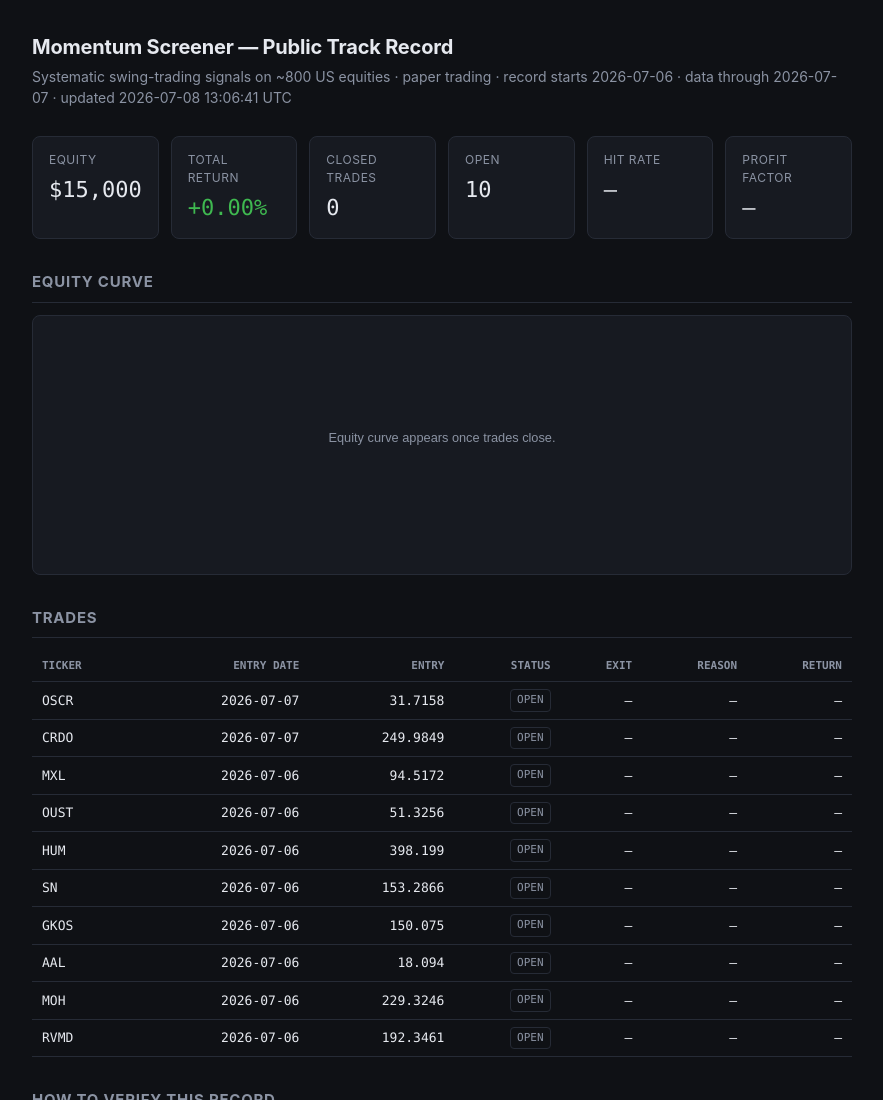
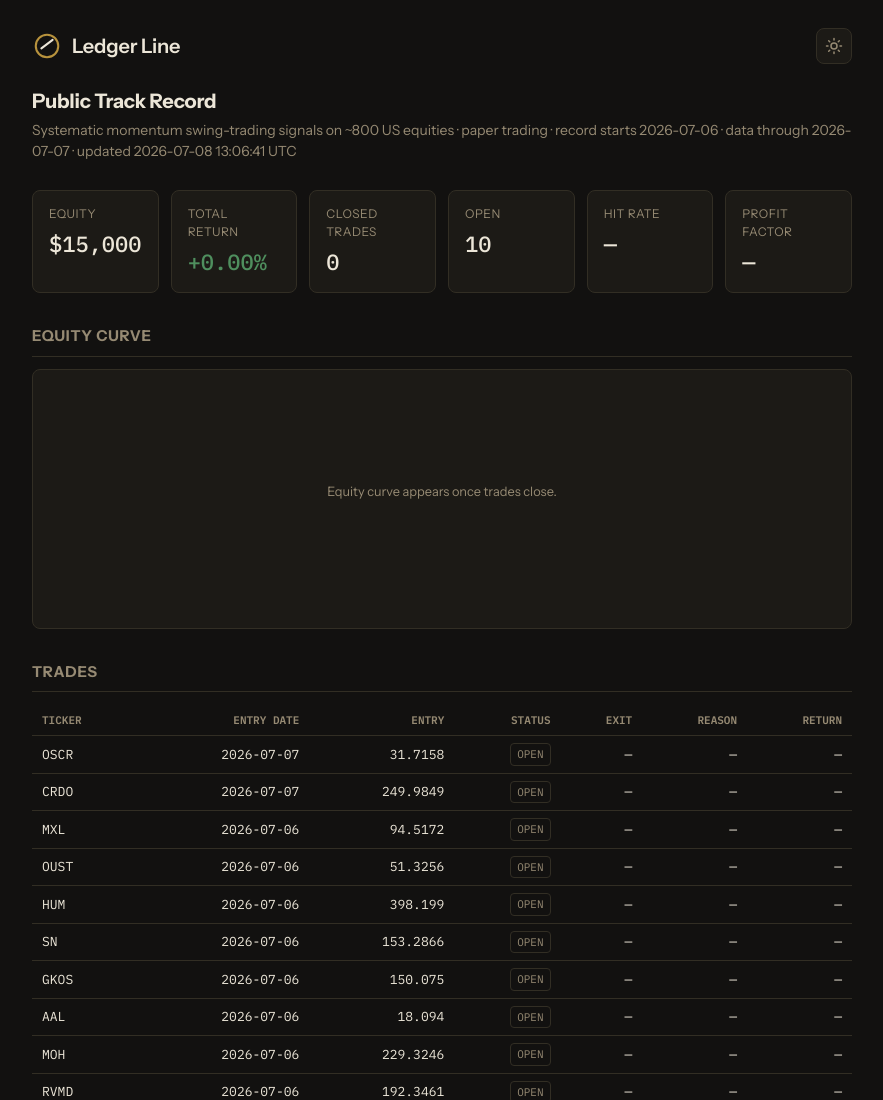
Before and after one commit to Hrh0020/momentum-track-record, a plain HTML site: page index.html in a window 1280 px wide. Shown: the top 1100 px of the page, without its empty margins (198-1081 px from the left). Drawn offline with Linux system fonts and the light colour scheme.

Commit message:
Apply Ledger Line brand to the track-record page (#4)
Restyles index.html per the design handoff (antique-brass direction):

- Color tokens (§7a): dark palette as :root default + sand palette under
  [data-theme="sand"]; --accent is per-ground (#B8933D dark / #93701F sand).
- Type (§7b): Instrument Sans (variable) + IBM Plex Mono, self-hosted
  woff2 (latin subset) under assets/fonts — no CDN, Pages stays
  dependency-free.
- Brand assets: logo mark/lockup, favicons (svg/32/180/512), OG card.
- Header: Ledger Line logo lockup + a dark/sand theme toggle (dark
  default, choice persisted in localStorage, no-FOUC pre-paint script).
- SEO/social: title, description, Open Graph + Twitter card meta.

Token/asset swap only — layout, structure, and all data-rendering logic
(stats, equity curve, trades, verify box, empty states) unchanged.
Verified in Chromium: both themes render, data loads, no console errors.


Claude-Session: https://claude.ai/code/session_01TkPa6SeJ3XPvAxsDTcZFii

Co-authored-by: Claude <noreply@anthropic.com>

```diff
--- a/index.html
+++ b/index.html
@@ -1,31 +1,83 @@
 <!DOCTYPE html>
 <!--
-  Public track-record page. Static — fetches track_record.json (written by
-  scripts/publish_track_record.py) at load. No build step, no dependencies;
-  serves as-is on GitHub Pages. Intentionally plain: this is a functional
-  placeholder, not a brand. Restyle later via the CSS variables below.
+  Ledger Line — public track-record page. Static: fetches track_record.json
+  (written by scripts/publish_track_record.py) at load. No build step, no
+  external dependencies — self-hosted fonts + inline assets, serves as-is on
+  GitHub Pages. Brand: "antique brass", dark default + sand toggle.
+  Theme tokens live in the :root / :root[data-theme="sand"] blocks below.
 -->
 <html lang="en">
 <head>
 <meta charset="utf-8">
 <meta name="viewport" content="width=device-width, initial-scale=1">
-<title>Momentum Screener — Public Track Record</title>
+<title>Ledger Line — Public Track Record</title>
+<meta name="description" content="Ledger Line — an automated, publicly auditable momentum swing-trading track record on ~800 US equities. Every signal is timestamped and published before its outcome is known. Paper trading.">
+
+<link rel="icon" href="assets/favicon.svg" type="image/svg+xml">
+<link rel="icon" href="assets/favicon-32.png" sizes="32x32" type="image/png">
+<link rel="apple-touch-icon" href="assets/favicon-180.png">
+
+<meta property="og:type" content="website">
+<meta property="og:title" content="Ledger Line — Proof you can check">
+<meta property="og:description" content="An automated, publicly auditable momentum track record. Every signal is timestamped and published before its outcome is known.">
+<meta property="og:image" content="assets/og-card.png">
+<meta name="twitter:card" content="summary_large_image">
+<meta name="twitter:title" content="Ledger Line — Proof you can check">
+<meta name="twitter:description" content="An automated, publicly auditable momentum track record. Every signal published before its outcome is known.">
+<meta name="twitter:image" content="assets/og-card.png">
+
+<!-- Set theme before paint to avoid a flash for sand-mode visitors. Default: dark. -->
+<script>
+  (function(){ try { if (localStorage.getItem('ll-theme') === 'sand')
+    document.documentElement.setAttribute('data-theme','sand'); } catch(e){} })();
+</script>
+
 <style>
+  /* Self-hosted fonts — no CDN, page stays dependency-free on Pages. */
+  @font-face { font-family:'Instrument Sans'; font-style:normal; font-weight:400 700; font-display:swap; src:url(assets/fonts/instrumentsans-var.woff2) format('woff2'); }
+  @font-face { font-family:'IBM Plex Mono'; font-style:normal; font-weight:400; font-display:swap; src:url(assets/fonts/ibmplexmono-400.woff2) format('woff2'); }
+  @font-face { font-family:'IBM Plex Mono'; font-style:normal; font-weight:500; font-display:swap; src:url(assets/fonts/ibmplexmono-500.woff2) format('woff2'); }
+  @font-face { font-family:'IBM Plex Mono'; font-style:normal; font-weight:600; font-display:swap; src:url(assets/fonts/ibmplexmono-600.woff2) format('woff2'); }
+
+  /* DARK (default) — antique brass on near-black. */
   :root {
-    --bg: #0f1115; --panel: #171a21; --border: #262b36;
-    --text: #e6e9ef; --muted: #8b93a3; --pos: #3fb950; --neg: #f85149; --accent: #58a6ff;
-    --mono: ui-monospace, "SF Mono", Menlo, Consolas, monospace;
-    --sans: -apple-system, BlinkMacSystemFont, "Segoe UI", Roboto, sans-serif;
+    --bg: #121110; --panel: #1C1A16; --border: #322E24;
+    --text: #ECE6D8; --muted: #968A73; --accent: #B8933D; --pos: #4F8F5E; --neg: #C1443A;
+    --mono: "IBM Plex Mono", ui-monospace, "SF Mono", Menlo, Consolas, monospace;
+    --sans: "Instrument Sans", -apple-system, BlinkMacSystemFont, "Segoe UI", Roboto, sans-serif;
   }
+  /* SAND / LIGHT — brass darkened for AA contrast on the warm ground. */
+  :root[data-theme="sand"] {
+    --bg: #F5F0E6; --panel: #EBE3D2; --border: #DACCB0;
+    --text: #262019; --muted: #8D8272; --accent: #93701F; --pos: #3F7A4E; --neg: #B23A31;
+  }
+
   * { box-sizing: border-box; }
-  body { margin: 0; background: var(--bg); color: var(--text); font-family: var(--sans); line-height: 1.5; }
-  .wrap { max-width: 860px; margin: 0 auto; padding: 32px 20px 80px; }
-  header h1 { font-size: 20px; margin: 0 0 4px; letter-spacing: -0.01em; }
-  header .sub { color: var(--muted); font-size: 14px; }
+  body { margin: 0; background: var(--bg); color: var(--text); font-family: var(--sans);
+         line-height: 1.5; transition: background-color .2s ease, color .2s ease; }
+  .wrap { max-width: 860px; margin: 0 auto; padding: 28px 20px 80px; }
+
+  /* Header / brand */
+  .brand { display: flex; align-items: center; justify-content: space-between; gap: 12px; }
+  .logo { display: inline-flex; align-items: center; gap: 10px; text-decoration: none; color: var(--text); }
+  .logo svg { display: block; }
+  .wordmark { font-size: 20px; font-weight: 600; letter-spacing: -0.01em; }
+  .theme-toggle { background: var(--panel); border: 1px solid var(--border); color: var(--muted);
+    border-radius: 8px; width: 36px; height: 36px; cursor: pointer; display: inline-flex;
+    align-items: center; justify-content: center; padding: 0; transition: color .15s, border-color .15s; }
+  .theme-toggle:hover { color: var(--text); border-color: var(--muted); }
+  .theme-toggle svg { width: 18px; height: 18px; }
+  .theme-toggle .moon { display: none; }
+  :root[data-theme="sand"] .theme-toggle .sun { display: none; }
+  :root[data-theme="sand"] .theme-toggle .moon { display: inline; }
+
+  .page-title { font-size: 20px; margin: 22px 0 4px; letter-spacing: -0.01em; }
+  .sub { color: var(--muted); font-size: 14px; }
+
   .stats { display: grid; grid-template-columns: repeat(auto-fit, minmax(120px, 1fr)); gap: 12px; margin: 28px 0; }
   .stat { background: var(--panel); border: 1px solid var(--border); border-radius: 8px; padding: 14px 16px; }
   .stat .label { color: var(--muted); font-size: 12px; text-transform: uppercase; letter-spacing: 0.04em; }
-  .stat .value { font-family: var(--mono); font-size: 22px; margin-top: 4px; }
+  .stat .value { font-family: var(--mono); font-size: 22px; font-weight: 500; margin-top: 4px; }
   .pos { color: var(--pos); } .neg { color: var(--neg); }
   section { margin-top: 32px; }
   h2 { font-size: 15px; text-transform: uppercase; letter-spacing: 0.05em; color: var(--muted); border-bottom: 1px solid var(--border); padding-bottom: 8px; }
@@ -44,8 +96,27 @@
 <body>
 <div class="wrap">
   <header>
-    <h1>Momentum Screener — Public Track Record</h1>
-    <div class="sub">Systematic swing-trading signals on ~800 US equities · paper trading · <span id="asof">—</span></div>
+    <div class="brand">
+      <a class="logo" href="./" aria-label="Ledger Line home">
+        <svg width="30" height="30" viewBox="0 0 32 32" role="img" aria-hidden="true">
+          <circle cx="16" cy="16" r="12" fill="none" stroke="var(--accent)" stroke-width="2.2"/>
+          <line x1="10" y1="18.5" x2="22" y2="9.5" stroke="var(--text)" stroke-width="2.2" stroke-linecap="round"/>
+        </svg>
+        <span class="wordmark">Ledger Line</span>
+      </a>
+      <button id="theme-toggle" class="theme-toggle" type="button" aria-label="Toggle light and dark theme" title="Toggle light / dark">
+        <svg class="sun" viewBox="0 0 24 24" fill="none" stroke="currentColor" stroke-width="2" stroke-linecap="round">
+          <circle cx="12" cy="12" r="4"/>
+          <path d="M12 2v2M12 20v2M4.9 4.9l1.4 1.4M17.7 17.7l1.4 1.4M2 12h2M20 12h2M4.9 19.1l1.4-1.4M17.7 6.3l1.4-1.4"/>
+        </svg>
+        <svg class="moon" viewBox="0 0 24 24" fill="none" stroke="currentColor" stroke-width="2" stroke-linecap="round" stroke-linejoin="round">
+          <path d="M21 12.8A9 9 0 1 1 11.2 3a7 7 0 0 0 9.8 9.8z"/>
+        </svg>
+      </button>
+    </div>
+
+    <h1 class="page-title">Public Track Record</h1>
+    <div class="sub">Systematic momentum swing-trading signals on ~800 US equities · paper trading · <span id="asof">—</span></div>
   </header>
 
   <div class="stats" id="stats"></div>
@@ -76,6 +147,17 @@
 <script>
 const REPO_COMMITS_URL = "https://github.com/Hrh0020/momentum-track-record/commits/main";
 
+// Theme toggle — dark default, sand persisted in localStorage.
+(function(){
+  const btn = document.getElementById("theme-toggle");
+  btn.addEventListener("click", function(){
+    const sand = document.documentElement.getAttribute("data-theme") === "sand";
+    if (sand) { document.documentElement.removeAttribute("data-theme"); try { localStorage.setItem("ll-theme","dark"); } catch(e){} }
+    else { document.documentElement.setAttribute("data-theme","sand"); try { localStorage.setItem("ll-theme","sand"); } catch(e){} }
+  });
+})();
+
+function cssVar(name) { return getComputedStyle(document.documentElement).getPropertyValue(name).trim(); }
 function fmtPct(v) { return (v == null) ? "—" : (v >= 0 ? "+" : "") + v.toFixed(2) + "%"; }
 function cls(v) { return v == null ? "" : (v >= 0 ? "pos" : "neg"); }
 
@@ -123,7 +205,7 @@ function render(d) {
 function drawCurve(curve, start) {
   const svg = document.getElementById("curve");
   if (!curve || curve.length < 2) {
-    svg.innerHTML = `<text x="400" y="110" fill="#8b93a3" font-size="13" text-anchor="middle" font-family="sans-serif">Equity curve appears once trades close.</text>`;
+    svg.innerHTML = `<text x="400" y="110" fill="${cssVar('--muted')}" font-size="13" text-anchor="middle" font-family="${cssVar('--sans')}">Equity curve appears once trades close.</text>`;
     return;
   }
   const W = 800, H = 220, pad = 4;
@@ -135,8 +217,8 @@ function drawCurve(curve, start) {
   const pts = curve.map((p, i) => `${x(i)},${y(p.equity)}`).join(" ");
   const baseY = y(start);
   svg.innerHTML =
-    `<line x1="0" y1="${baseY}" x2="${W}" y2="${baseY}" stroke="#262b36" stroke-dasharray="4 4"/>` +
-    `<polyline points="${pts}" fill="none" stroke="#58a6ff" stroke-width="2"/>`;
+    `<line x1="0" y1="${baseY}" x2="${W}" y2="${baseY}" style="stroke:var(--border)" stroke-dasharray="4 4"/>` +
+    `<polyline points="${pts}" style="fill:none;stroke:var(--accent);stroke-width:2"/>`;
 }
 </script>
 </body>
```
Also changed, not shown: assets/favicon-180.png (added), assets/favicon-32.png (added), assets/favicon-512.png (added), assets/favicon.svg (added), assets/fonts/ibmplexmono-400.woff2 (added), assets/fonts/ibmplexmono-500.woff2 (added), assets/fonts/ibmplexmono-600.woff2 (added), assets/fonts/instrumentsans-var.woff2 (added), assets/logo-lockup-dark.svg (added), assets/logo-lockup-sand.svg (added), assets/logo-mark-dark.svg (added), assets/logo-mark-sand.svg (added), assets/og-card.png (added).
